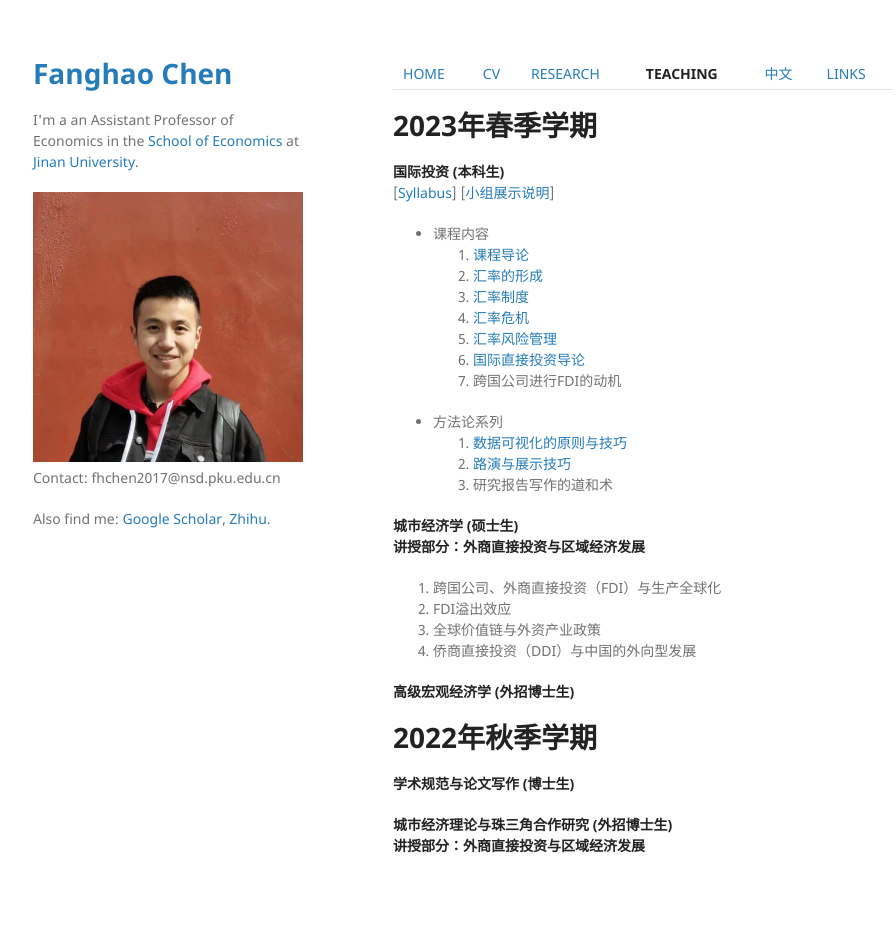
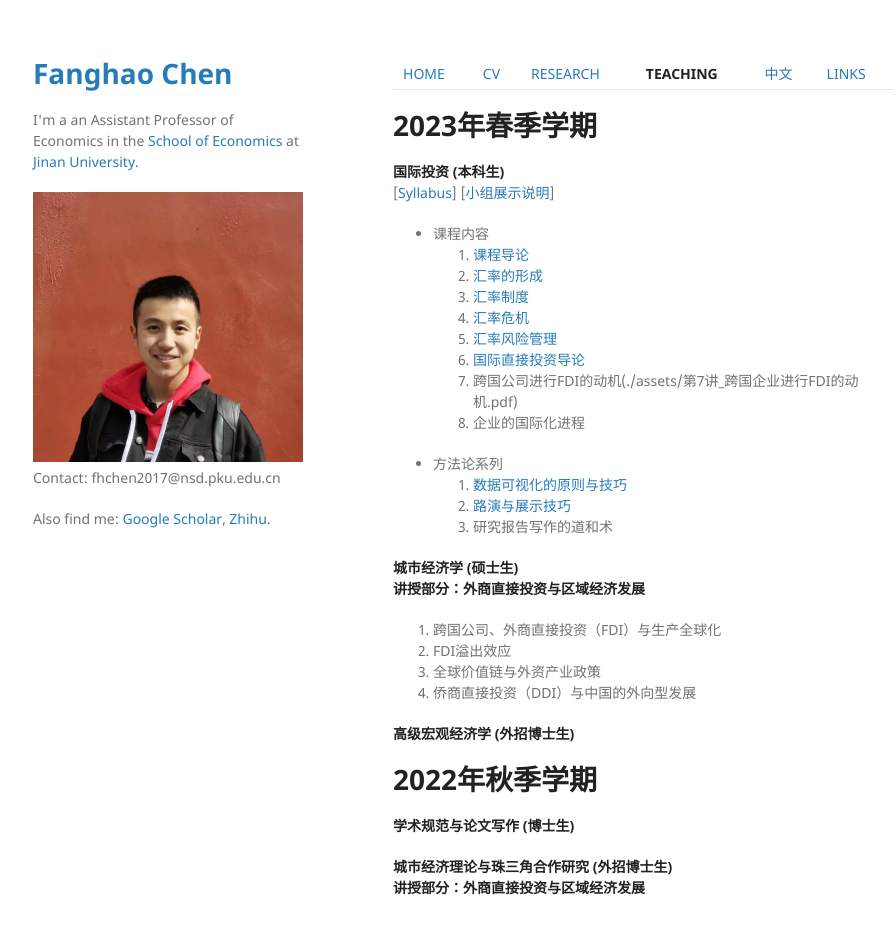
Before and after one commit to FanghaoChen/homepage, a Jekyll site: the page built from teaching.md, in a window 1280 px wide and 968 px high. Shown: the top 934 px of the window, without its empty margins (177-1073 px from the left). Built offline with Jekyll 4.4.1, drawn with Linux system fonts in a browser that asks for light colours; our own code applies the rules of GitHub Pages for plain Markdown files.

Commit message:
Update teaching.md
lecture 7 slides updated

```diff
--- a/teaching.md
+++ b/teaching.md
@@ -12,7 +12,8 @@
 4. [汇率危机](./assets/第4讲_汇率危机.pdf) <br/>
 5. [汇率风险管理](./assets/第5讲_汇率风险管理.pdf) <br/>
 6. [国际直接投资导论](./assets/第6讲_国际直接投资导论.pdf) <br/>
-7. 跨国公司进行FDI的动机
+7. 跨国公司进行FDI的动机(./assets/第7讲_跨国企业进行FDI的动机.pdf) <br/>
+8. 企业的国际化进程
 
 * 方法论系列
 1. [数据可视化的原则与技巧](./assets/数据可视化的原则与技巧.pdf)
```
